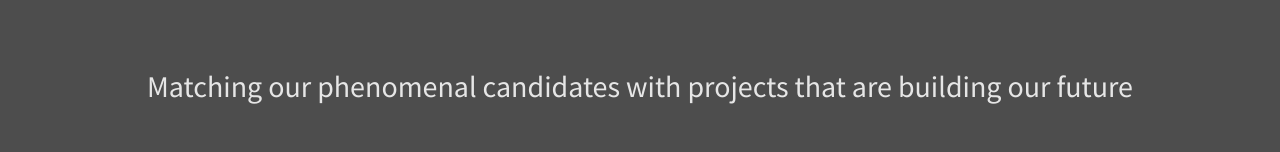
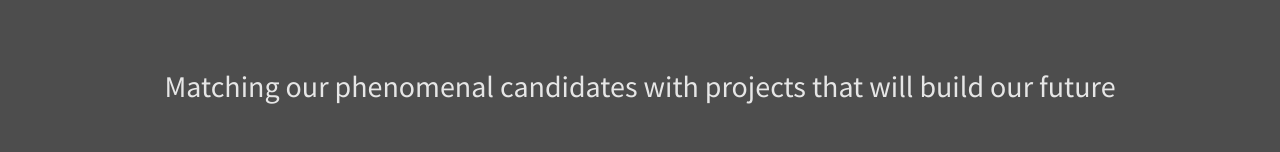
Before and after one commit to mikiebrenbren/qbik, a plain HTML site: page index.html in a window 1280 px wide. Shown: the part 800-952 px from the top of the page. Drawn offline with Linux system fonts and the light colour scheme.

Commit message:
refactored some text

```diff
--- a/index.html
+++ b/index.html
@@ -76,7 +76,7 @@
         <div class="container">
             <div class="row">
                 <div class="col-lg-12 text-center">
-                    <h2>Matching our phenomenal candidates with projects that are building our future</h2>
+                    <h2>Matching our phenomenal candidates with projects that will build our future</h2>
                     <!--<p class="lead">This theme features some wonderful photography courtesy of <a target="_blank" href="http://join.deathtothestockphoto.com/">Death to the Stock Photo</a>.</p>-->
                 </div>
             </div>
```
